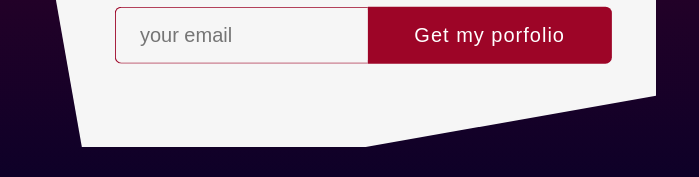
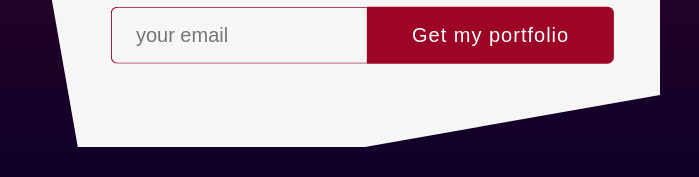
Before and after one commit to ifyoumakeit/Grace-Vetrocq-Tuttle, a website: page src/index.html in a window 1280 px wide. Shown: the part 525-702 px from the top of the page, 284-983 px from the left. Drawn offline with Linux system fonts and the light colour scheme.

Commit message:
fix: update text

```diff
--- a/src/index.html
+++ b/src/index.html
@@ -27,7 +27,7 @@
       <form name="contact" method="POST" class="form" netlify>
         <label class="label">Email Address</label>
         <input class="input" type="email" name="email" placeholder="your email" />
-        <button class="button" type="submit">Get my porfolio</button>
+        <button class="button" type="submit">Get my portfolio</button>
       </form>
     </section>
   </main>
```
